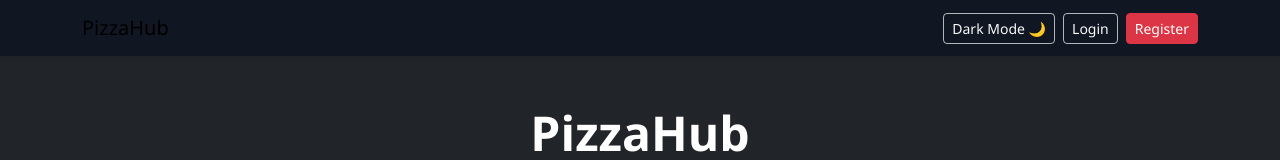
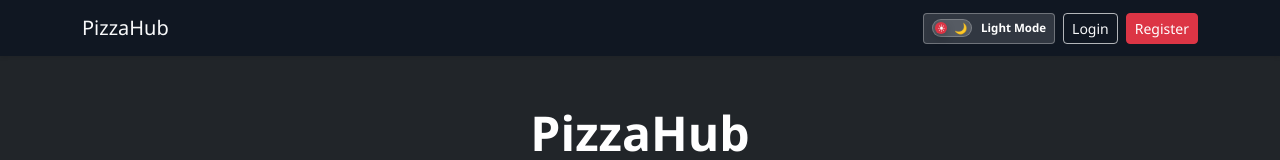
Before and after one commit to Mujahid087/CapstoneProject, a React (Vite) app in the folder frontend/: page / in a window 1280 px wide. Shown: the top 160 px of the page. Built offline with nearby package versions, Linux system fonts and the light colour scheme; no server answers.

Commit message:
creating the website

```diff
--- a/frontend/src/components/ThemeToggle.jsx
+++ b/frontend/src/components/ThemeToggle.jsx
@@ -1,13 +1,23 @@
-import { Button } from "react-bootstrap";
 import { useTheme } from "../theme/useTheme.jsx";
 
 function ThemeToggle() {
   const { isDark, toggleTheme } = useTheme();
 
   return (
-    <Button variant="outline-light" size="sm" onClick={toggleTheme} className="theme-toggle">
-      {isDark ? "Light Mode ☀" : "Dark Mode 🌙"}
-    </Button>
+    <button
+      type="button"
+      onClick={toggleTheme}
+      className="theme-toggle-button"
+      aria-label={isDark ? "Switch to light mode" : "Switch to dark mode"}
+      aria-pressed={isDark}
+    >
+      <span className="theme-toggle-track">
+        <span className="theme-toggle-icon theme-toggle-icon-sun" aria-hidden="true">☀</span>
+        <span className="theme-toggle-thumb" />
+        <span className="theme-toggle-icon theme-toggle-icon-moon" aria-hidden="true">🌙</span>
+      </span>
+      <span className="theme-toggle-label">{isDark ? "Dark Mode" : "Light Mode"}</span>
+    </button>
   );
 }
 
--- a/frontend/src/index.css
+++ b/frontend/src/index.css
@@ -51,6 +51,27 @@ a {
   background: var(--app-navbar-bg);
 }
 
+.app-navbar .navbar-brand,
+.app-navbar .nav-link,
+.app-navbar .navbar-toggler {
+  color: #f8f9fa !important;
+}
+
+.app-navbar .nav-link:hover,
+.app-navbar .nav-link:focus,
+.app-navbar .navbar-brand:hover,
+.app-navbar .navbar-brand:focus {
+  color: #ffffff !important;
+}
+
+.app-navbar .navbar-toggler {
+  border-color: rgba(255, 255, 255, 0.3);
+}
+
+.app-navbar .navbar-toggler-icon {
+  filter: invert(1);
+}
+
 .app-sidebar {
   background: var(--app-sidebar-bg);
   color: var(--app-sidebar-text);
@@ -77,6 +98,93 @@ a {
 .theme-toggle,
 .theme-sidebar-toggle {
   white-space: nowrap;
+}
+
+.theme-toggle-button {
+  display: inline-flex;
+  align-items: center;
+  gap: 0.55rem;
+  min-width: 96px;
+  height: 31px;
+  padding: 0.25rem 0.5rem;
+  border: 1px solid var(--app-border);
+  border-radius: 0.25rem;
+  background: var(--app-surface);
+  color: var(--app-text);
+  text-decoration: none;
+  box-shadow: var(--app-shadow);
+  cursor: pointer;
+  font-size: 0.875rem;
+  line-height: 1.5;
+}
+
+.theme-toggle-button:hover,
+.theme-toggle-button:focus {
+  color: var(--app-text);
+  background: var(--app-surface-alt);
+  border-color: #dc3545;
+  text-decoration: none;
+}
+
+.theme-toggle-track {
+  position: relative;
+  display: inline-flex;
+  align-items: center;
+  justify-content: space-between;
+  width: 40px;
+  height: 18px;
+  padding: 0 4px;
+  border-radius: 999px;
+  background: color-mix(in srgb, var(--app-surface-alt) 78%, var(--app-border));
+  border: 1px solid color-mix(in srgb, var(--app-border) 80%, transparent);
+}
+
+.theme-toggle-thumb {
+  position: absolute;
+  top: 2px;
+  left: 2px;
+  width: 12px;
+  height: 12px;
+  border-radius: 50%;
+  background: #dc3545;
+  box-shadow: 0 4px 10px rgba(0, 0, 0, 0.24);
+  transition: transform 0.2s ease;
+}
+
+[data-theme="dark"] .theme-toggle-thumb {
+  transform: translateX(22px);
+}
+
+.theme-toggle-icon {
+  position: relative;
+  z-index: 1;
+  font-size: 0.65rem;
+  line-height: 1;
+}
+
+.theme-toggle-label {
+  font-size: 0.72rem;
+  font-weight: 600;
+  line-height: 1;
+}
+
+.app-navbar .theme-toggle-button {
+  background: rgba(255, 255, 255, 0.14);
+  color: #fff;
+  border-color: rgba(255, 255, 255, 0.3);
+  box-shadow: none;
+}
+
+.app-navbar .theme-toggle-button:hover,
+.app-navbar .theme-toggle-button:focus {
+  background: rgba(255, 255, 255, 0.22);
+  color: #fff;
+  border-color: rgba(255, 255, 255, 0.5);
+}
+
+.app-navbar .theme-toggle-track {
+  background: rgba(255, 255, 255, 0.18);
+  border-color: rgba(255, 255, 255, 0.22);
 }
 
 .card,
```
